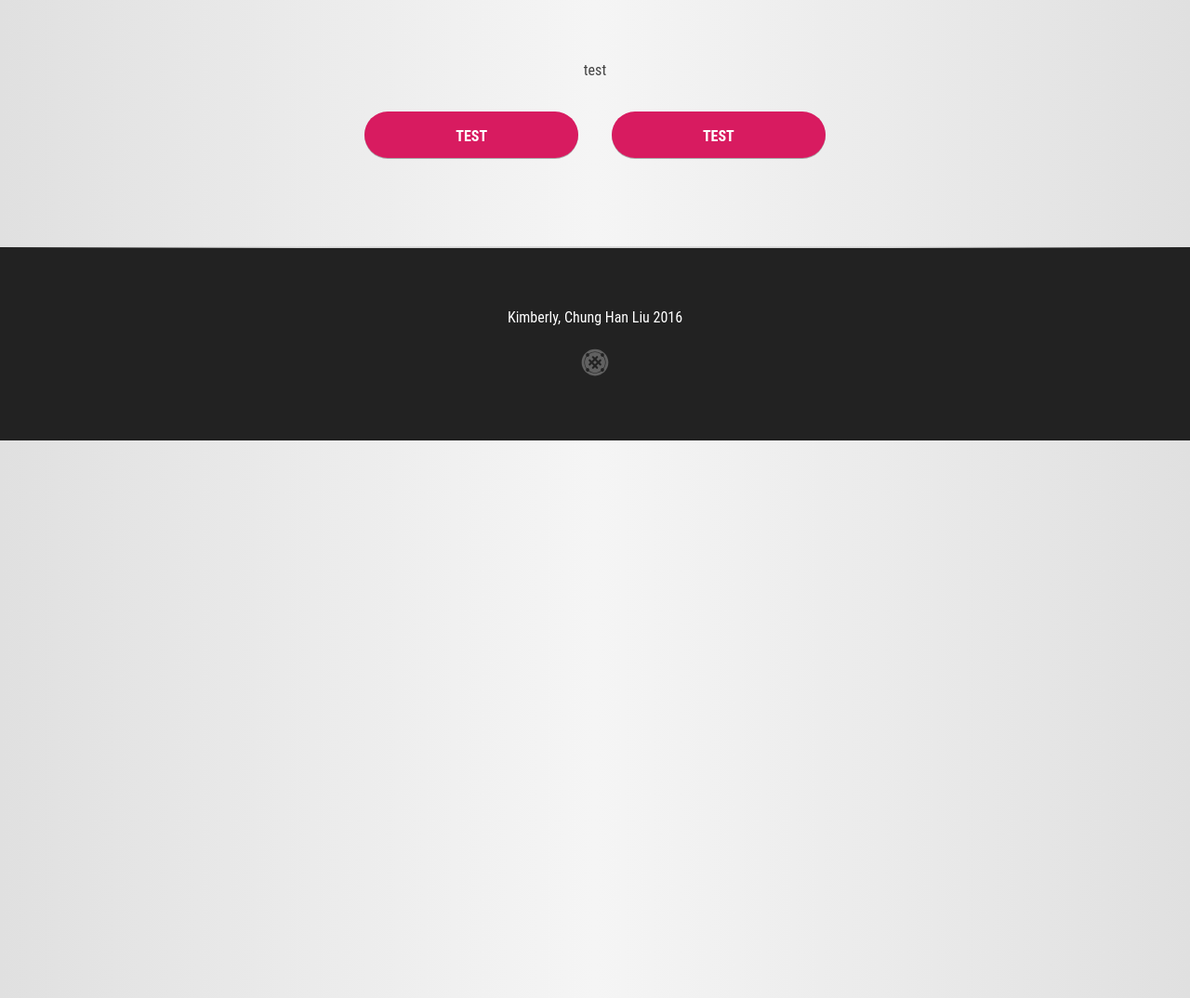
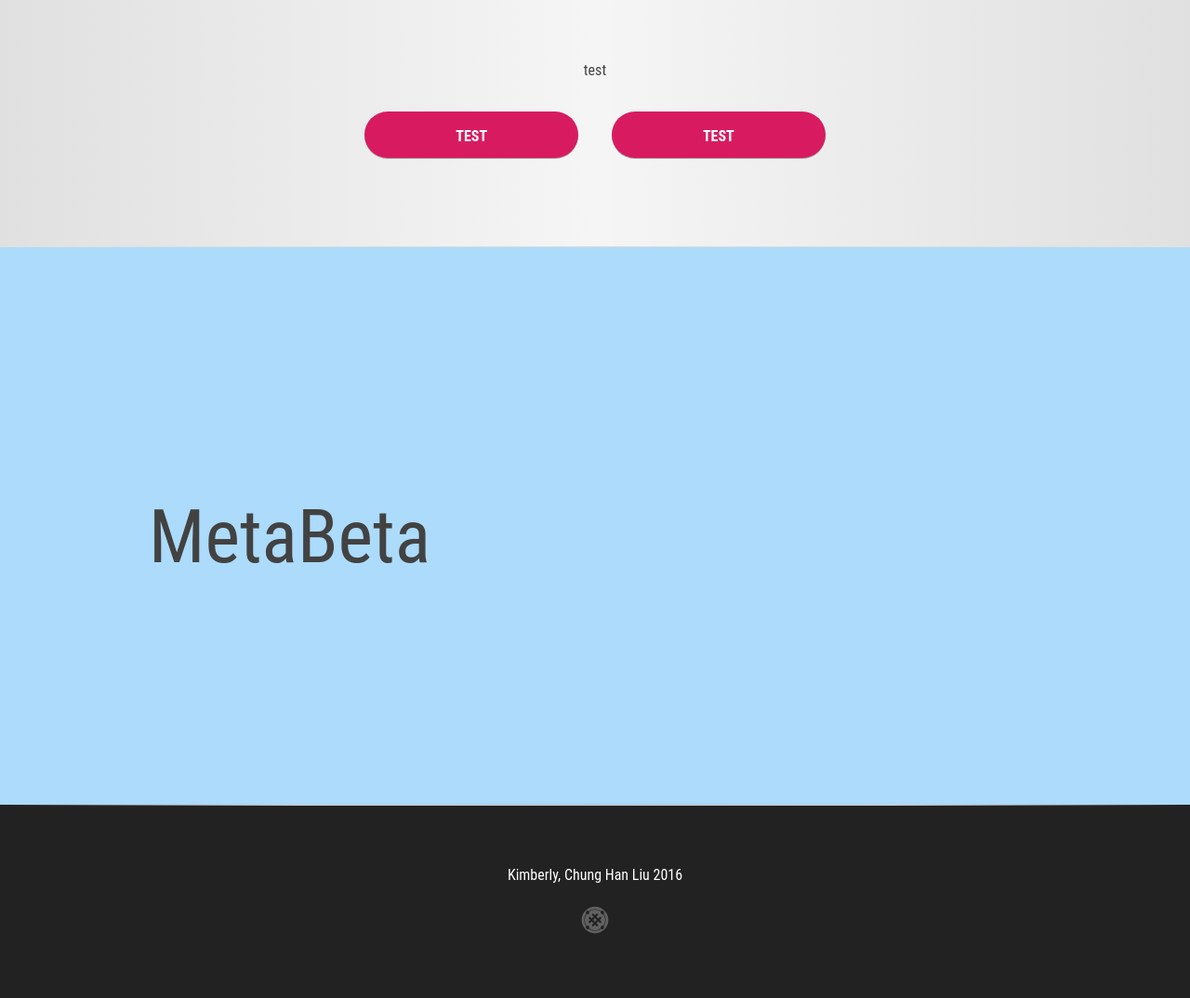
Before and after one commit to hancandy/hashbrown-boilerplate-github-pages, a Jekyll site: the page built from content/en/3411bcacb7d8b7ceb0206d32626fc69cbcfc9cc8.md, in a window 1280 px wide. Shown: the whole page at 93% size. Built offline with Jekyll 4.4.1, drawn with Linux system fonts in a browser that asks for light colours.

Commit message:
Commit from HashBrown CMS

```diff
--- a/content/en/3411bcacb7d8b7ceb0206d32626fc69cbcfc9cc8.md
+++ b/content/en/3411bcacb7d8b7ceb0206d32626fc69cbcfc9cc8.md
@@ -14,6 +14,11 @@ sections:
                 text: test
                 href: '#'
                 target: _self
+    -
+        template: banner
+        text: '# MetaBeta'
+        color: '#acdbfb'
+        theme: light
 meta:
     id: 3411bcacb7d8b7ceb0206d32626fc69cbcfc9cc8
     parentId: f8d133111ad5ddad52a465c47d7cdbef5923fc8d
```
